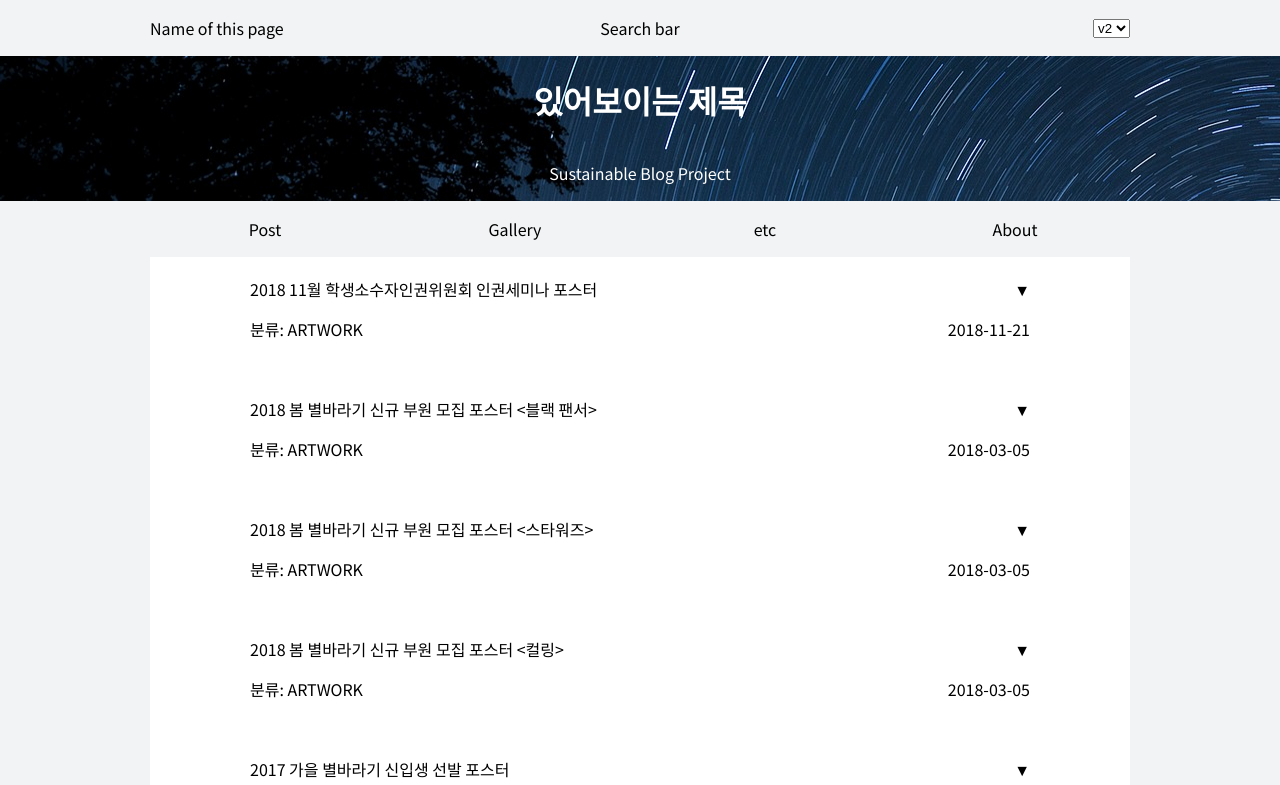
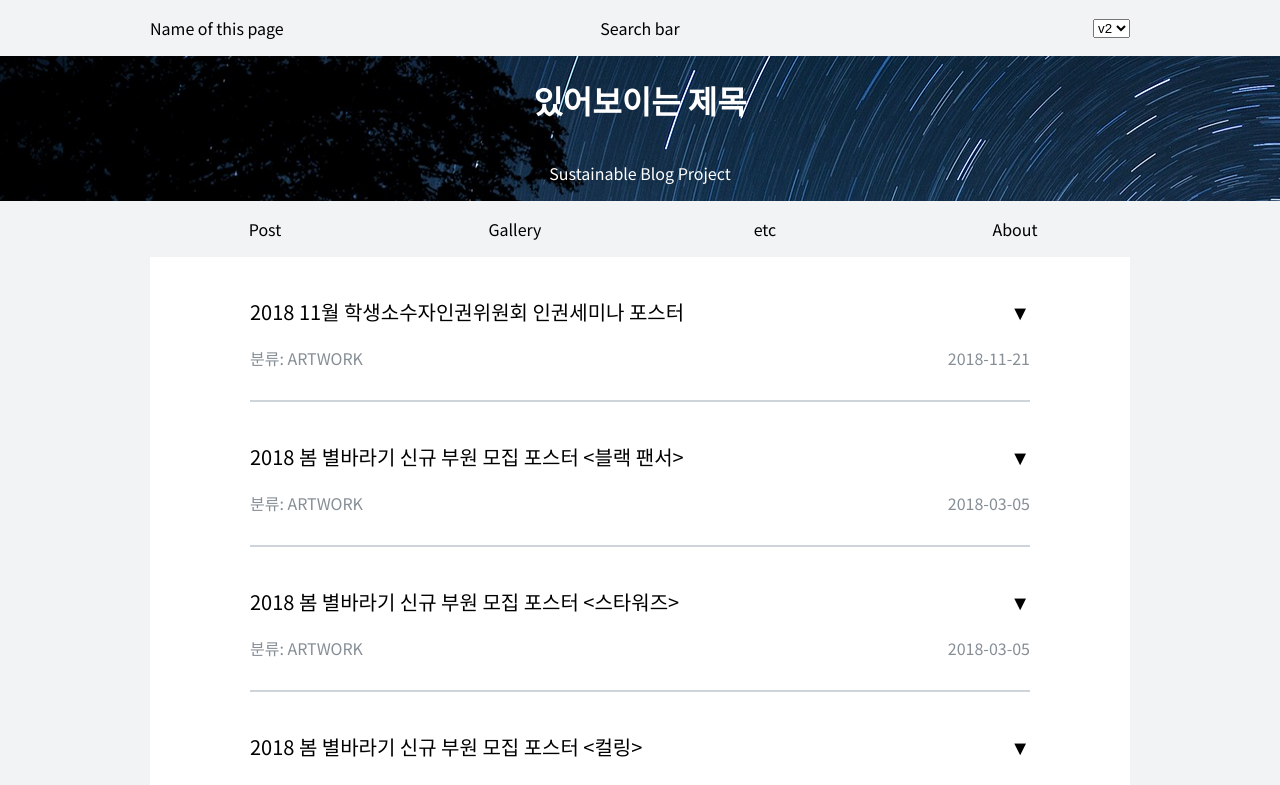
Before and after one commit to KimSickal/blog, a React (Create React App) app: page / in a window 1280 px wide. Shown: the top 785 px of the page. Built offline with nearby package versions, Linux system fonts and the light colour scheme; the HTML template or start-up script is replaced by a standard one.

Commit message:
adjust layout style

```diff
--- a/src/data/posts/2018-03-05_SF_poster_1/SF_poster_1.md
+++ b/src/data/posts/2018-03-05_SF_poster_1/SF_poster_1.md
@@ -1,4 +1,3 @@
-### 2018년 봄학기 별바라기 신입생 모집 포스터 "블랙 팬서"
 - ["Black Panther Night Sky"](https://www.google.com/search?q=black+panther+night+sky&safe=active&source=lnms&tbm=isch&sa=X&ved=0ahUKEwjh0oXv1PHeAhXHi7wKHQXKAQkQ_AUIDigB&biw=927&bih=968)라고 구글에 검색해서 나온 결과중에 괜찮은 이미지가 있어서 그대로 사용했다. 거의 안 건드리고, contrast만 약간 손봤다.
 - 별들이 이미 충분히 많은것같아서 추가로 더 박지는 않았다.
 - 타이틀 폰트는 [블랙 팬서의 오피셜 로고 이미지] (https://www.google.com/url?sa=i&source=images&cd=&cad=rja&uact=8&ved=2ahUKEwjrq-Cv1fHeAhUL5bwKHTfYBXIQjhx6BAgBEAM&url=https%3A%2F%2Fwww.reddit.com%2Fr%2Fmarvelstudios%2Fcomments%2F7o3rwa%2Fnew_official_black_panther_logo%2F&psig=AOvVaw1pwLFVDqIIqvFvZtMT6plw&ust=1543308214978061)와 비슷한 느낌이 들도록 만들고 싶었는데, 색이나 양각을 주니까 배경이랑 안어울려서 그냥 플레인 텍스트로 만들었다.
--- a/src/data/posts/2018-03-05_SF_poster_2/SF_poster_2.md
+++ b/src/data/posts/2018-03-05_SF_poster_2/SF_poster_2.md
@@ -1,4 +1,3 @@
-### 2018년 봄학기 별바라기 신입생 모집 포스터 "스타워즈"
 - [제다이의 귀환 포스터](https://www.google.com/url?sa=i&source=images&cd=&cad=rja&uact=8&ved=2ahUKEwjkqba5z_HeAhWKvbwKHenIDQYQjhx6BAgBEAM&url=https%3A%2F%2Fco.pinterest.com%2Fpin%2F639863059532399148%2F&psig=AOvVaw1G4NQ6zipwdhljA-wWx4mv&ust=1543306654910293)를 보고 만들었다. 원래 찾았던 이미지에서는 제목이 붙어있었는데 지금 찾으려니까 없네.
 - 보면 알겠지만, 위에 데스스타 이미지도 저기서 그대로 따왔다.
 - 하단부는 먼 옛날 라라랜드 컨셉의 포스터[1]에서 그대로 가져와서 약간만 손봤다. 구글에 까리용이라고 검색해서 나온 사진중에 제일 쓸만한 거[2]를 갖다 썼었는데, 옛날에 작업한거라 보정에 좀 문제가 많지만 귀찮아서 그냥 뒀다.
--- a/src/data/posts/2018-03-05_SF_poster_3/SF_poster_3.md
+++ b/src/data/posts/2018-03-05_SF_poster_3/SF_poster_3.md
@@ -1,4 +1,3 @@
-### 2018년 봄학기 별바라기 신입생 모집 포스터 "컬링"
 - 당시 화제였던 한국 컬링을 소재로, 포스터 부착일이 마침 딱 결승전 직전이라 반응이 정말 좋았다.
 - 이미지는 [묜뇸](https://twitter.com/myonnyom)이가 그려줬다. 저 깨알같은 미자르[1]의 디테일에 주목.
 - 컬러프린트된 대형 포스터들과 다르게 흑백프린트로 화장실 등지에 작게 많이 붙일 요량으로 만든 포스터...인데, 그래서 신경을 대충 썼더니 text align에 아쉬운 점이 많다 ㅠㅜ 정말 대충 만들었기 때문에...
--- a/src/v2/components/ArtworkComponent.tsx
+++ b/src/v2/components/ArtworkComponent.tsx
@@ -68,11 +68,11 @@ export class ArtworkComponent extends React.Component<ComponentProps, ComponentS
 						{this.state.isOpen ? '▲' : '▼'}
 					</p>
 				</div>
-				<div style={styles.title}>
-					<p>
+				<div style={styles.summary}>
+					<p style={styles.summary_p}>
 						{`분류: ${getPostType(post)}`}
 					</p>
-					<p>
+					<p style={styles.summary_p}>
 						{getDate(post)}
 					</p>
 				</div>
--- a/src/v2/styles/ArtworkComponentStyle.ts
+++ b/src/v2/styles/ArtworkComponentStyle.ts
@@ -8,20 +8,36 @@ export const styles = {
         margin: '10px',
         marginTop: '0px',
         marginBottom: '0px',
-        padding: '20px',
-        paddingLeft: '100px',
-        paddingRight: '100px',
+        padding: '100px',
+        paddingBottom: '0px',
+        paddingTop: '0px',
     } as Style,
 
     title: {
         display: 'flex',
         flexDirection: 'row',
         justifyContent: 'space-between',
+        marginTop: '40px',
     } as Style,
 
     title_p: {
+        margin: '0px',
+        fontSize: '20px',
+        maxWidth: '100%',
+    } as Style,
+
+    summary: {
         display: 'flex',
+        flexDirection: 'row',
+        justifyContent: 'space-between',
+        marginTop: '20px',
+        paddingBottom: '30px',
+        borderBottom: '2px solid #ced4da',
+    } as Style,
+
+    summary_p: {
         margin: '0px',
+        color: '#868e96',
     } as Style,
 
     markdown: {
@@ -44,9 +60,4 @@ export const styles = {
         paddingBottom: '10px',
         paddingTop: '10px',
     } as Style,
-
-    summary: {
-        color: '#ced4da',
-    }as Style,
-
 }
```
